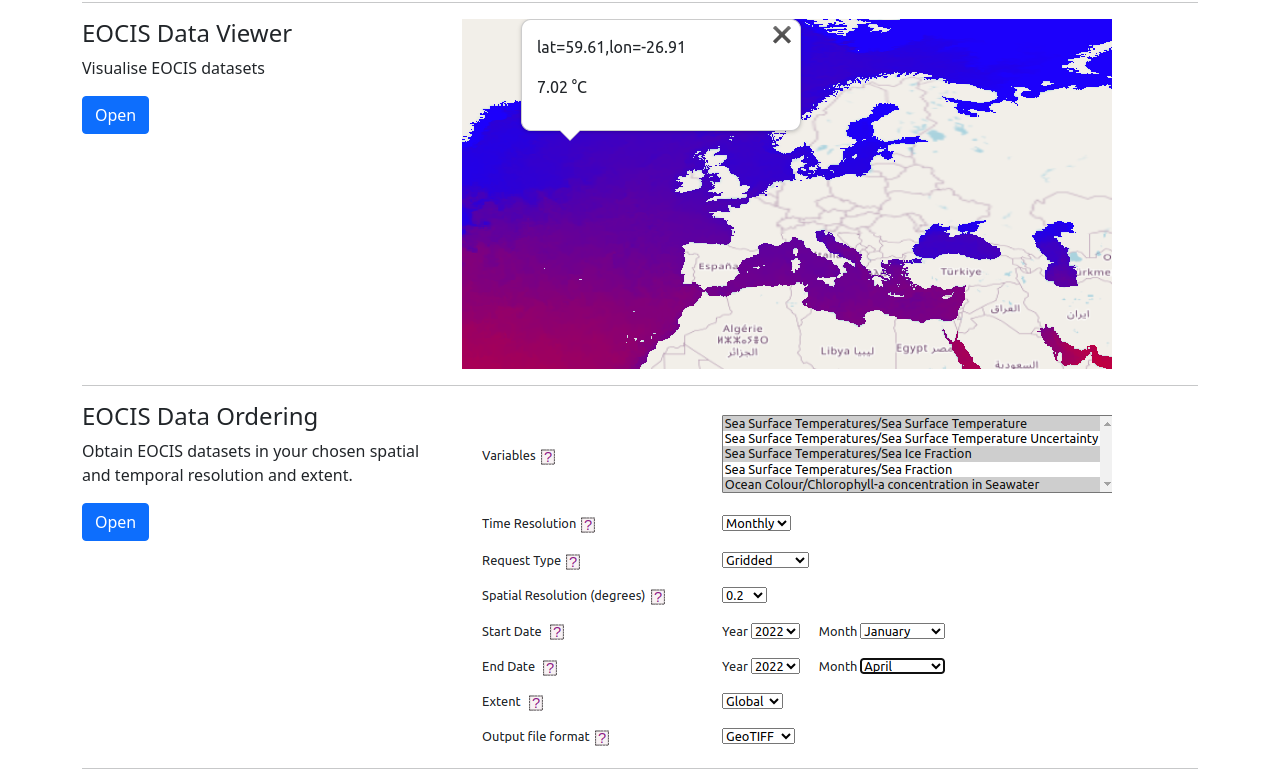
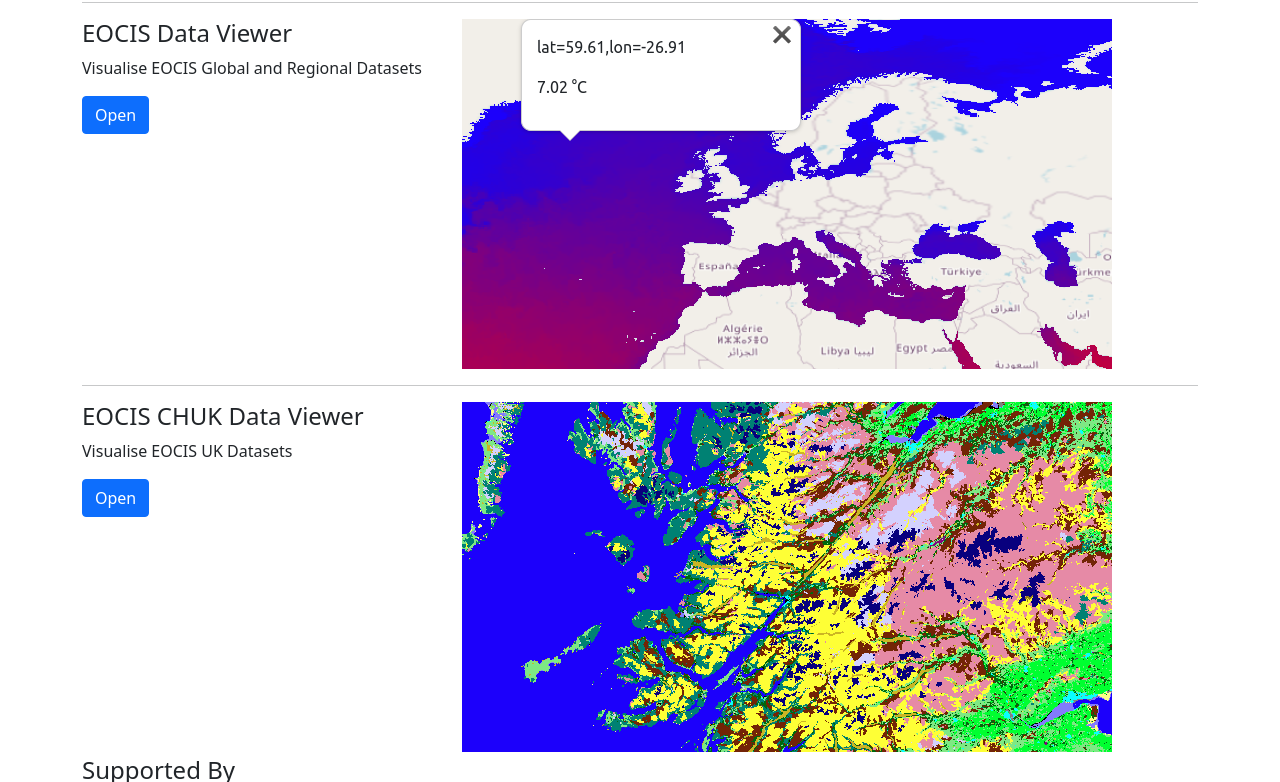
Before and after one commit to eocis-portal/portal, a plain HTML site: page static/index.html in a window 1280 px wide. Shown: the part 549-1331 px from the top of the page. Drawn offline with Linux system fonts and the light colour scheme.

Commit message:
portal updates deployed this weekend

```diff
--- a/static/index.html
+++ b/static/index.html
@@ -39,8 +39,9 @@
                             <ul class="dropdown-menu" aria-labelledby="navbarDropdown">
                                 <li><a class="dropdown-item" href="https://eocis.org">EOCIS Home</a></li>
                                 <li><a class="dropdown-item" href="dashboard">EOCIS Climate Dashboard<span class="badge rounded-pill bg-danger">Beta</span></a></li>
-                                <li><a class="dropdown-item" href="viewer">EOCIS Data Viewer<span class="badge rounded-pill bg-danger">Beta</span></a></li>
-                                <li><a class="dropdown-item" href="data">EOCIS Data Ordering<span class="badge rounded-pill bg-danger">Beta</span></a></li>
+                                <li><a class="dropdown-item" href="viewer/index.html">EOCIS Global Data Viewer<span class="badge rounded-pill bg-danger">Beta</span></a></li>
+                                <li><a class="dropdown-item" href="viewer/index_chuk.html">EOCIS UK Data Viewer<span class="badge rounded-pill bg-danger">Beta</span></a></li>
+                                <!-- <li><a class="dropdown-item" href="data">EOCIS Data Ordering<span class="badge rounded-pill bg-danger">Beta</span></a></li> -->
                                 <!-- <li><a class="dropdown-item" href="#">EO DataHub Home</a></li> -->
                             </ul>
                         </li>
@@ -74,16 +75,28 @@
             <div class="col-4">
                 <h4>EOCIS Data Viewer</h4>
                 <p>
-                    Visualise EOCIS datasets
+                    Visualise EOCIS Global and Regional Datasets
                 </p>
-                <a href="viewer" class="btn btn-primary">Open</a>
+                <a href="viewer/index.html" class="btn btn-primary">Open</a>
             </div>
              <div class="col-6 text-center">
-                <a href="viewer"><img src="images/viewer.png"></a>
+                <a href="viewer/index.html"><img src="images/viewer.png"></a>
             </div>
         </div>
         <hr>
         <div class="row">
+            <div class="col-4">
+                <h4>EOCIS CHUK Data Viewer</h4>
+                <p>
+                    Visualise EOCIS UK Datasets
+                </p>
+                <a href="viewer/index_chuk.html" class="btn btn-primary">Open</a>
+            </div>
+             <div class="col-6 text-center">
+                <a href="viewer/index_chuk.html"><img src="images/chuk_viewer.png"></a>
+            </div>
+        </div>
+        <!-- <div class="row">
             <div class="col-4">
                 <h4>EOCIS Data Ordering</h4>
                 <p>
@@ -95,7 +108,7 @@
                 <a href="data"><img src="images/data.png"></a>
             </div>
         </div>
-        <hr>
+        <hr> -->
         <div class="row">
             <div class="footer">
                 <fieldset>
```
Also changed, not shown: static/images/chuk_viewer.png (added), 4 other files.
